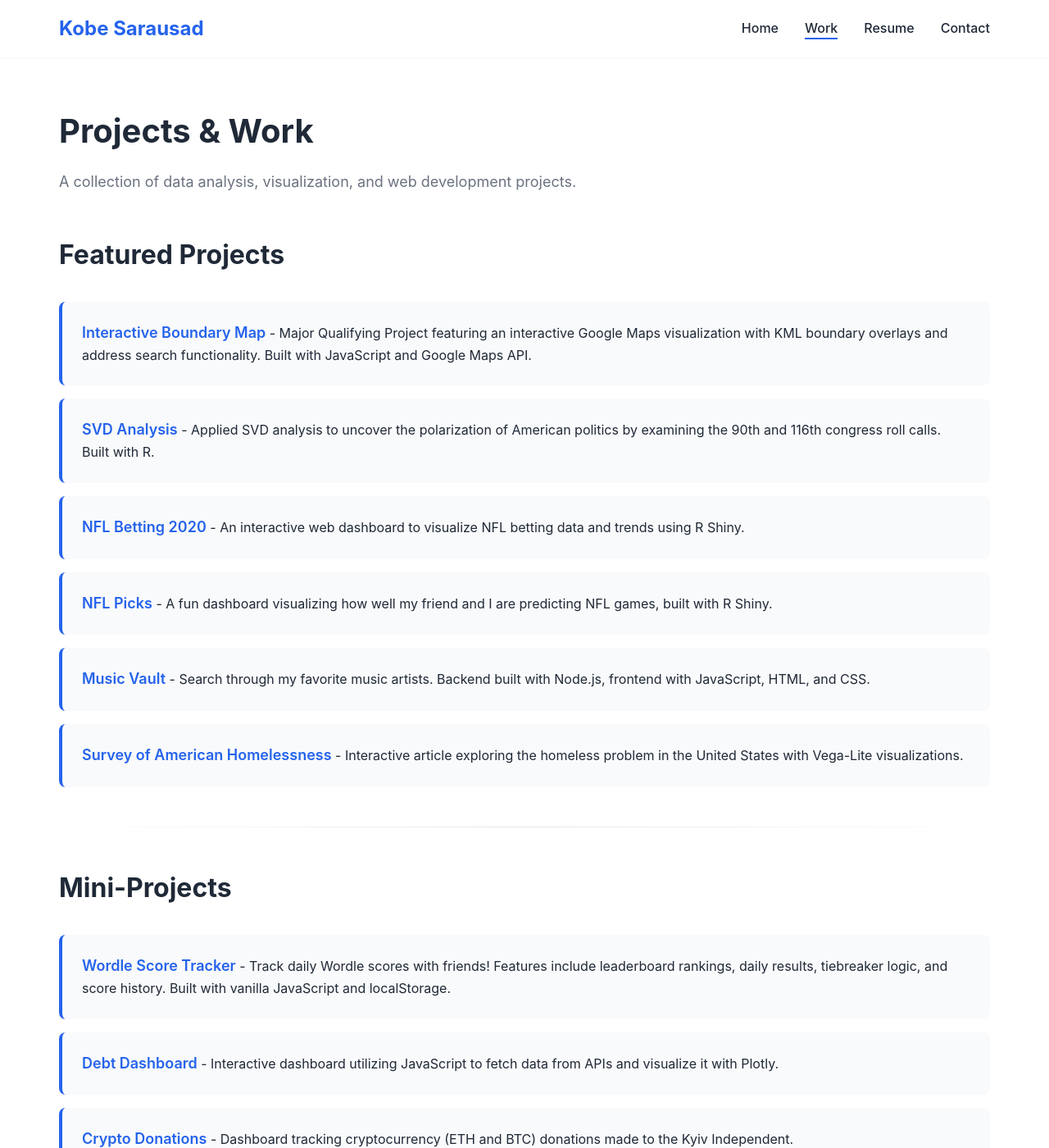
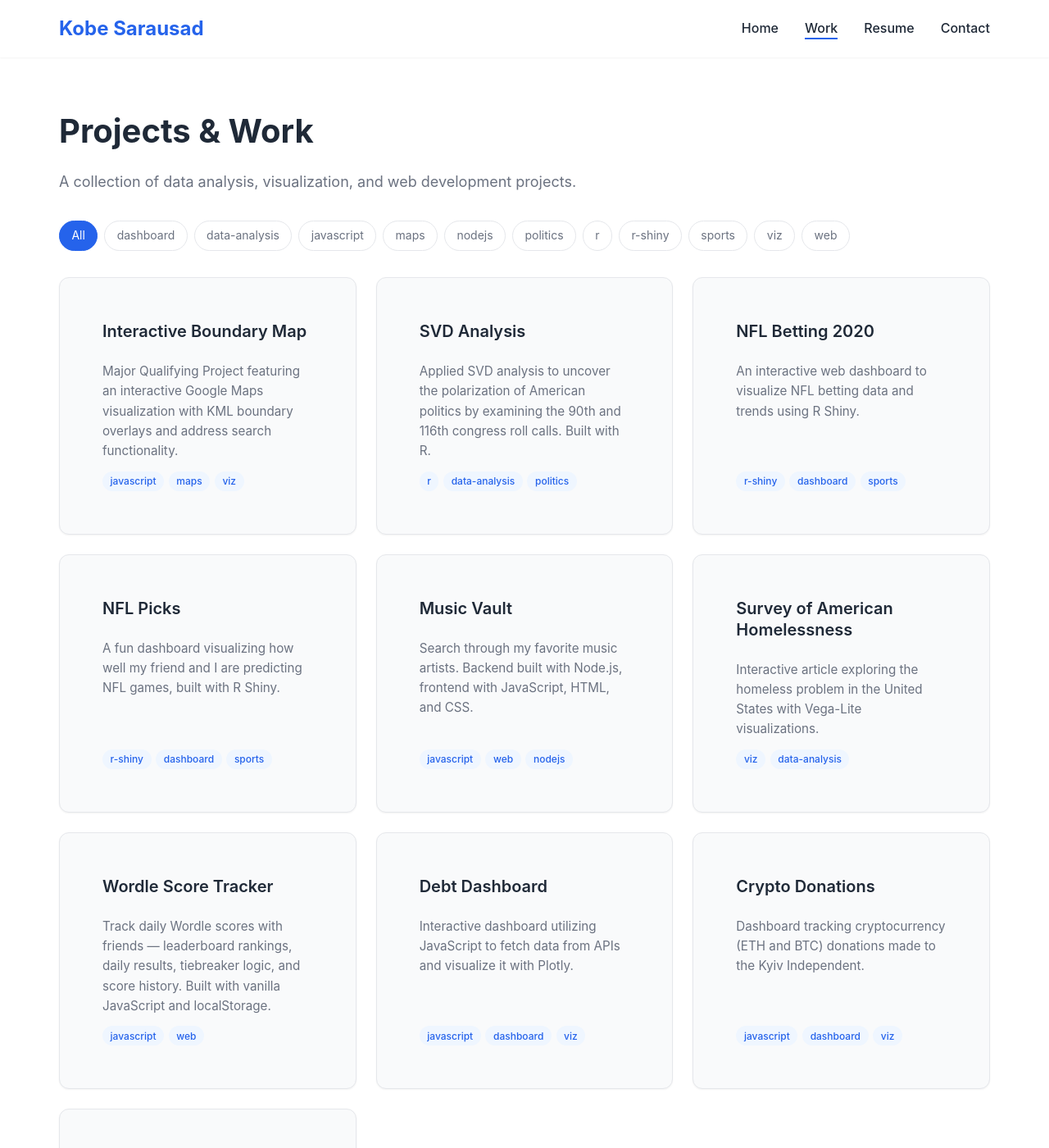
Before and after one commit to kobesar/kobesar.github.io, a Jekyll site: the page built from work.html, in a window 1280 px wide and 1400 px high. Shown: the whole window at 82% size. Built offline with Jekyll 4.4.1, drawn with Linux system fonts in a browser that asks for light colours; some of the changed text lies outside the part shown.

Commit message:
Add filterable project grid to work page
Migrates hardcoded project list to _data/projects.yml and renders a tag-filterable card grid so projects are easier to scan and adding new entries is a YAML append.

Co-Authored-By: Claude Opus 4.6 (1M context) <noreply@anthropic.com>

```diff
--- /dev/null
+++ b/_data/projects.yml
@@ -0,0 +1,69 @@
+- title: Interactive Boundary Map
+  url: projects/mqp/index.html
+  external: false
+  description: Major Qualifying Project featuring an interactive Google Maps visualization with KML boundary overlays and address search functionality.
+  tags: [javascript, maps, viz]
+  category: featured
+
+- title: SVD Analysis
+  url: projects/project_svd.html
+  external: false
+  description: Applied SVD analysis to uncover the polarization of American politics by examining the 90th and 116th congress roll calls. Built with R.
+  tags: [r, data-analysis, politics]
+  category: featured
+
+- title: NFL Betting 2020
+  url: https://klobby19.shinyapps.io/nflbetting2020/
+  external: true
+  description: An interactive web dashboard to visualize NFL betting data and trends using R Shiny.
+  tags: [r-shiny, dashboard, sports]
+  category: featured
+
+- title: NFL Picks
+  url: https://klobby19.shinyapps.io/nflpicks/
+  external: true
+  description: A fun dashboard visualizing how well my friend and I are predicting NFL games, built with R Shiny.
+  tags: [r-shiny, dashboard, sports]
+  category: featured
+
+- title: Music Vault
+  url: https://musicvault.herokuapp.com/
+  external: true
+  description: Search through my favorite music artists. Backend built with Node.js, frontend with JavaScript, HTML, and CSS.
+  tags: [javascript, web, nodejs]
+  category: featured
+
+- title: Survey of American Homelessness
+  url: https://observablehq.com/d/f90eaa1c774a1b62
+  external: true
+  description: Interactive article exploring the homeless problem in the United States with Vega-Lite visualizations.
+  tags: [viz, data-analysis]
+  category: featured
+
+- title: Wordle Score Tracker
+  url: projects/wordle-bud/index.html
+  external: false
+  description: Track daily Wordle scores with friends — leaderboard rankings, daily results, tiebreaker logic, and score history. Built with vanilla JavaScript and localStorage.
+  tags: [javascript, web]
+  category: mini
+
+- title: Debt Dashboard
+  url: https://kobesar.github.io/dashboards/dash1/index.html
+  external: true
+  description: Interactive dashboard utilizing JavaScript to fetch data from APIs and visualize it with Plotly.
+  tags: [javascript, dashboard, viz]
+  category: mini
+
+- title: Crypto Donations
+  url: https://kobesar.github.io/dashboards/dash3/index.html
+  external: true
+  description: Dashboard tracking cryptocurrency (ETH and BTC) donations made to the Kyiv Independent.
+  tags: [javascript, dashboard, viz]
+  category: mini
+
+- title: Emissions Dashboard
+  url: https://klobby19.shinyapps.io/climate-change/
+  external: true
+  description: Interactive web dashboard to visualize greenhouse gas emission data and trends, built with R Shiny.
+  tags: [r-shiny, dashboard, viz]
+  category: mini
--- a/css/modern-theme.css
+++ b/css/modern-theme.css
@@ -497,3 +497,124 @@ h3 { font-size: 1.75rem; }
 .mb-2 { margin-bottom: 1rem; }
 .mb-3 { margin-bottom: 1.5rem; }
 .mb-4 { margin-bottom: 2rem; }
+
+/* ----- Projects filter + grid ----- */
+.filter-bar {
+  display: flex;
+  flex-wrap: wrap;
+  gap: 0.5rem;
+  margin: 1.5rem 0 2rem;
+}
+
+.filter-pill {
+  font: inherit;
+  font-size: 0.875rem;
+  padding: 0.4rem 0.9rem;
+  border: 1px solid var(--border-color);
+  background: var(--bg-primary);
+  color: var(--text-secondary);
+  border-radius: 999px;
+  cursor: pointer;
+  transition: var(--transition);
+}
+
+.filter-pill:hover {
+  color: var(--primary-color);
+  border-color: var(--primary-color);
+}
+
+.filter-pill.active {
+  background: var(--primary-color);
+  border-color: var(--primary-color);
+  color: #fff;
+}
+
+.project-grid {
+  display: grid;
+  grid-template-columns: repeat(auto-fill, minmax(280px, 1fr));
+  gap: 1.5rem;
+  margin-bottom: 2rem;
+}
+
+.project-card {
+  display: flex;
+  flex-direction: column;
+  background: var(--bg-secondary);
+  border: 1px solid var(--border-color);
+  border-radius: 12px;
+  overflow: hidden;
+  box-shadow: var(--shadow-sm);
+  transition: var(--transition);
+}
+
+.project-card:hover {
+  transform: translateY(-3px);
+  box-shadow: var(--shadow-lg);
+  border-color: var(--accent-color);
+}
+
+.project-card.hidden { display: none; }
+
+.project-card__image {
+  aspect-ratio: 16 / 9;
+  overflow: hidden;
+  background: var(--bg-accent);
+}
+
+.project-card__image img {
+  width: 100%;
+  height: 100%;
+  object-fit: cover;
+  display: block;
+}
+
+.project-card__body {
+  padding: 1.25rem;
+  display: flex;
+  flex-direction: column;
+  gap: 0.75rem;
+  flex: 1;
+}
+
+.project-card__title {
+  font-size: 1.125rem;
+  margin: 0;
+  line-height: 1.3;
+}
+
+.project-card__title a {
+  color: var(--text-primary);
+  text-decoration: none;
+}
+
+.project-card__title a:hover {
+  color: var(--primary-color);
+}
+
+.project-card__desc {
+  color: var(--text-secondary);
+  font-size: 0.95rem;
+  margin: 0;
+  flex: 1;
+}
+
+.project-tags {
+  display: flex;
+  flex-wrap: wrap;
+  gap: 0.35rem;
+}
+
+.tag-chip {
+  font-size: 0.75rem;
+  padding: 0.15rem 0.6rem;
+  border-radius: 999px;
+  background: var(--bg-accent);
+  color: var(--primary-color);
+  font-weight: 500;
+}
+
+.project-empty {
+  color: var(--text-secondary);
+  text-align: center;
+  padding: 2rem 0;
+}
--- a/work.html
+++ b/work.html
@@ -14,58 +14,49 @@ title: 'Work'
 </script>
 
 <h1>Projects & Work</h1>
-<p style="color: var(--text-secondary); font-size: 1.125rem; margin-bottom: 3rem;">
+<p style="color: var(--text-secondary); font-size: 1.125rem; margin-bottom: 2rem;">
   A collection of data analysis, visualization, and web development projects.
 </p>
 
-<h2>Featured Projects</h2>
-<ul class="projects-list">
-  <li>
-    <a href="projects/mqp/index.html">Interactive Boundary Map</a> - Major Qualifying Project featuring an interactive Google Maps visualization with KML boundary overlays and address search functionality. Built with JavaScript and Google Maps API.
-  </li>
-  <li>
-    <a href="projects/project_svd.html">SVD Analysis</a> - Applied SVD analysis to uncover the
-    polarization of American politics by examining the 90th and 116th congress roll calls. Built with R.
-  </li>
-  <li>
-    <a href="https://klobby19.shinyapps.io/nflbetting2020/" target="_blank">NFL Betting 2020</a> - An interactive
-    web dashboard to visualize NFL betting data and trends using R Shiny.
-  </li>
-  <li>
-    <a href="https://klobby19.shinyapps.io/nflpicks/" target="_blank">NFL Picks</a> - A fun dashboard visualizing
-    how well my friend and I are predicting NFL games, built with R Shiny.
-  </li>
-  <li>
-    <a href="https://musicvault.herokuapp.com/" target="_blank">Music Vault</a> - Search through my favorite music artists.
-    Backend built with Node.js, frontend with JavaScript, HTML, and CSS.
-  </li>
-  <li>
-    <a href="https://observablehq.com/d/f90eaa1c774a1b62" target="_blank">Survey of American Homelessness</a> - Interactive article
-    exploring the homeless problem in the United States with Vega-Lite visualizations.
-  </li>
-</ul>
+{% assign tag_list = "" | split: "" %}
+{% for project in site.data.projects %}
+  {% for tag in project.tags %}
+    {% assign tag_list = tag_list | push: tag %}
+  {% endfor %}
+{% endfor %}
+{% assign all_tags = tag_list | uniq | sort %}
 
-<hr class="section-divider">
+<div class="filter-bar" role="toolbar" aria-label="Filter projects by tag">
+  <button type="button" class="filter-pill active" data-tag="all">All</button>
+  {% for tag in all_tags %}
+    <button type="button" class="filter-pill" data-tag="{{ tag }}">{{ tag }}</button>
+  {% endfor %}
+</div>
 
-<h2>Mini-Projects</h2>
-<ul class="projects-list">
-  <li>
-    <a href="projects/wordle-bud/index.html">Wordle Score Tracker</a> - Track daily Wordle scores with friends!
-    Features include leaderboard rankings, daily results, tiebreaker logic, and score history. Built with vanilla JavaScript and localStorage.
-  </li>
-  <li>
-    <a href="https://kobesar.github.io/dashboards/dash1/index.html" target="_blank">Debt Dashboard</a> - Interactive dashboard
-    utilizing JavaScript to fetch data from APIs and visualize it with Plotly.
-  </li>
-  <li>
-    <a href="https://kobesar.github.io/dashboards/dash3/index.html" target="_blank">Crypto Donations</a> - Dashboard tracking
-    cryptocurrency (ETH and BTC) donations made to the Kyiv Independent.
-  </li>
-  <li>
-    <a href="https://klobby19.shinyapps.io/climate-change/" target="_blank">Emissions Dashboard</a> - Interactive
-    web dashboard to visualize greenhouse gas emission data and trends, built with R Shiny.
-  </li>
-</ul>
+<div class="project-grid">
+  {% for project in site.data.projects %}
+    <article class="project-card{% unless project.image %} no-image{% endunless %}" data-tags="{{ project.tags | join: ',' }}">
+      {% if project.image %}
+        <div class="project-card__image">
+          <img src="{{ project.image }}" alt="{{ project.title }}" loading="lazy">
+        </div>
+      {% endif %}
+      <div class="project-card__body">
+        <h3 class="project-card__title">
+          <a href="{{ project.url }}"{% if project.external %} target="_blank" rel="noopener"{% endif %}>{{ project.title }}</a>
+        </h3>
+        <p class="project-card__desc">{{ project.description }}</p>
+        <div class="project-tags">
+          {% for tag in project.tags %}
+            <span class="tag-chip">{{ tag }}</span>
+          {% endfor %}
+        </div>
+      </div>
+    </article>
+  {% endfor %}
+</div>
+
+<p class="project-empty" hidden>No projects match that tag.</p>
 
 <hr class="section-divider">
 
@@ -78,3 +69,27 @@ title: 'Work'
     <i class="fab fa-twitter"></i> @swingmisstake
   </a>
 </div>
+
+<script>
+(function () {
+  const pills = document.querySelectorAll('.filter-pill');
+  const cards = document.querySelectorAll('.project-card');
+  const empty = document.querySelector('.project-empty');
+
+  pills.forEach(pill => {
+    pill.addEventListener('click', () => {
+      pills.forEach(p => p.classList.remove('active'));
+      pill.classList.add('active');
+      const tag = pill.dataset.tag;
+      let visible = 0;
+      cards.forEach(card => {
+        const tags = (card.dataset.tags || '').split(',');
+        const show = tag === 'all' || tags.includes(tag);
+        card.classList.toggle('hidden', !show);
+        if (show) visible++;
+      });
+      if (empty) empty.hidden = visible > 0;
+    });
+  });
+})();
+</script>
```
